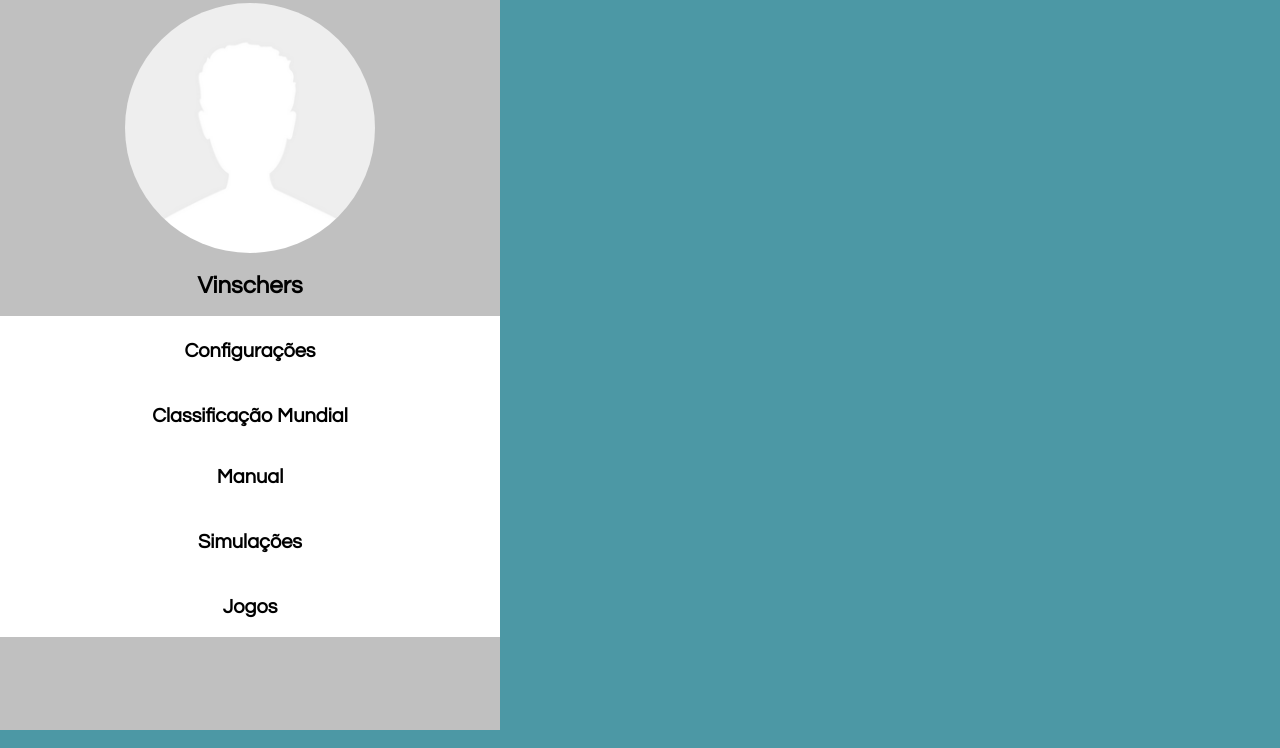
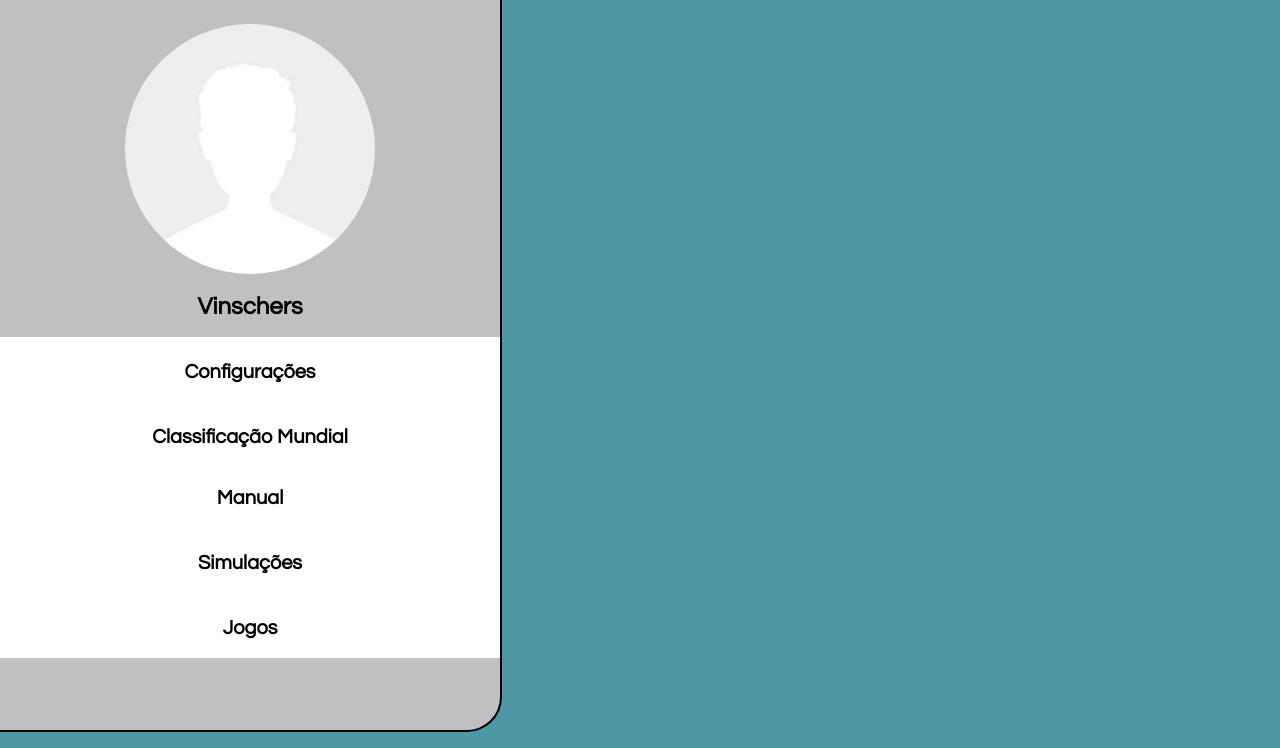
Before and after one commit to MillerGS03/Corporation-Simulator, a plain HTML site: page site/Informacoes.html in a window 1280 px wide. Shown: the part 165-913 px from the top of the page. Drawn offline with Linux system fonts and the light colour scheme.

Commit message:
Mudança de Estilo do Menu
Nas informações, o menu ganhou borda aprimorada

```diff
--- a/site/estilo/estiloInfo.css
+++ b/site/estilo/estiloInfo.css
@@ -104,10 +104,14 @@ div#menu .userName
 .menuOpcoes
 {
 	position: relative;
+	top: 1px;
 	background-color: rgb(192, 192, 192);
 	width: 500px;
-	bottom: 18px;
 	height: 800px;
+	border: 2px solid black;
+	border-left: 0;
+	border-top-right-radius: 35px;
+	border-bottom-right-radius: 35px;
 }
 a {
 	text-decoration:none;
```
